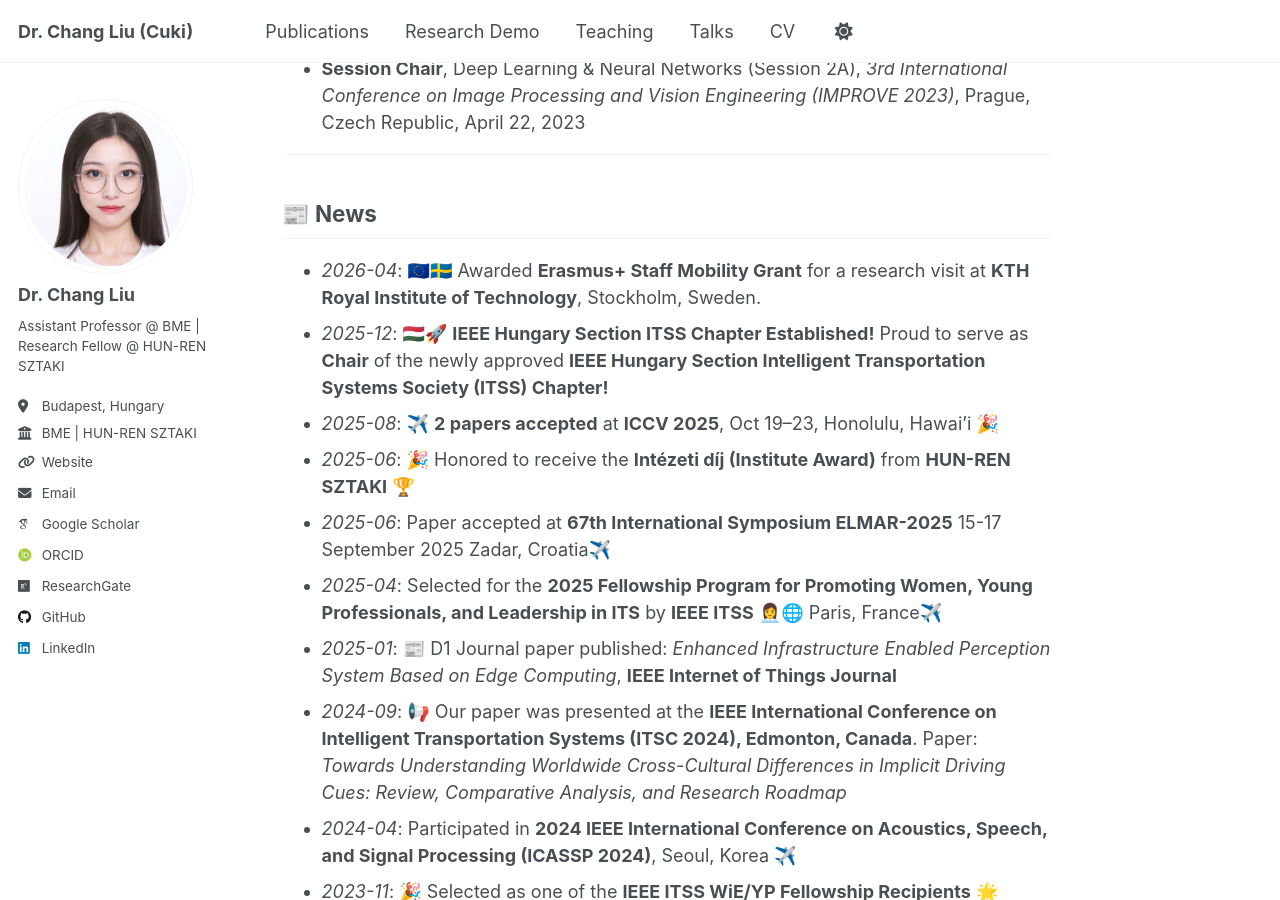
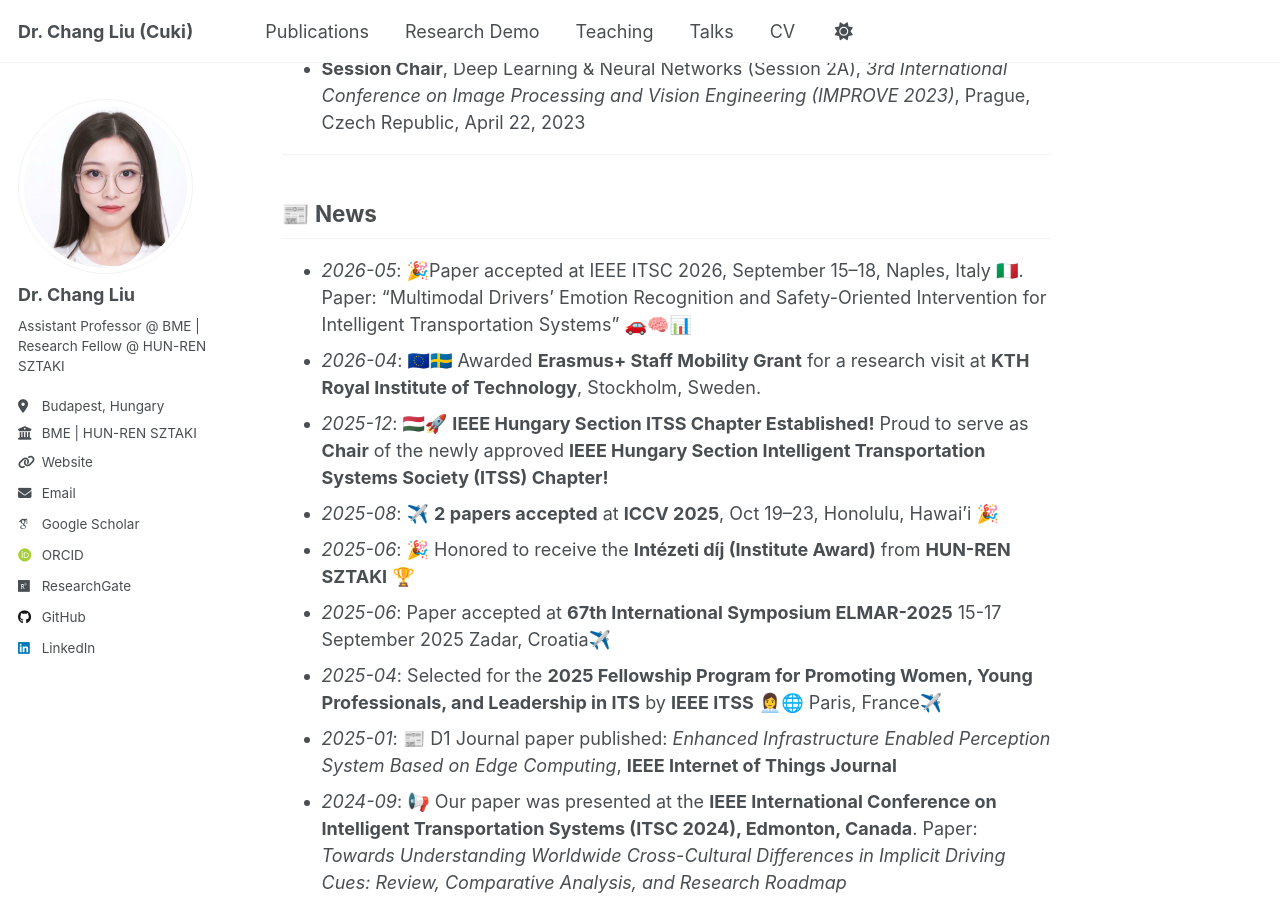
Before and after one commit to ChangLiu-bp/changliu-bp.github.io, a Jekyll site: the page built from _pages/about.md, in a window 1280 px wide and 900 px high, scrolled down 1021 px. Built offline with Jekyll 4.4.1, drawn with Linux system fonts in a browser that asks for light colours; some web fonts are replaced; a script that is not in the unit is left out.

Commit message:
Update about.md

```diff
--- a/_pages/about.md
+++ b/_pages/about.md
@@ -40,6 +40,7 @@
 
 
 ## 📰 News
+- *2026-05*: 🎉Paper accepted at IEEE ITSC 2026, September 15–18, Naples, Italy 🇮🇹. Paper: “Multimodal Drivers’ Emotion Recognition and Safety-Oriented Intervention for Intelligent Transportation Systems” 🚗🧠📊
 - *2026-04*: 🇪🇺🇸🇪 Awarded **Erasmus+ Staff Mobility Grant** for a research visit at **KTH Royal Institute of Technology**, Stockholm, Sweden.
 - *2025-12*: 🇭🇺🚀 **IEEE Hungary Section ITSS Chapter Established!**
 Proud to serve as **Chair** of the newly approved **IEEE Hungary Section Intelligent Transportation Systems Society (ITSS) Chapter!**
```
